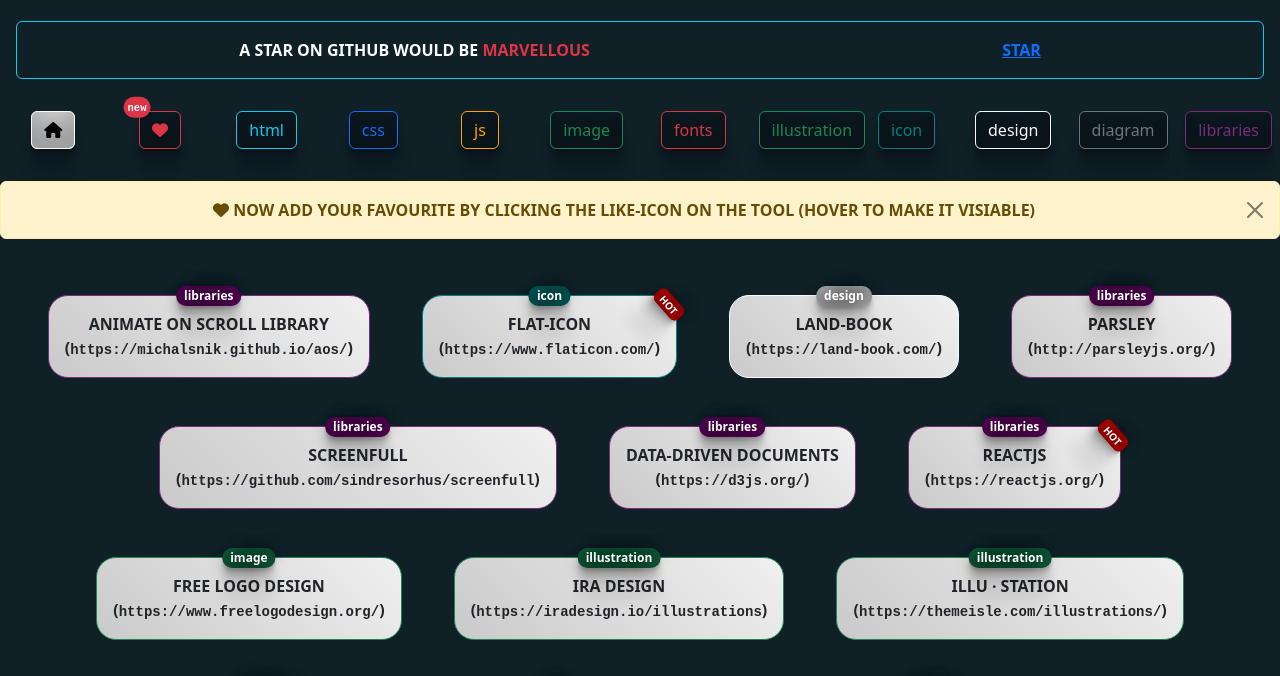
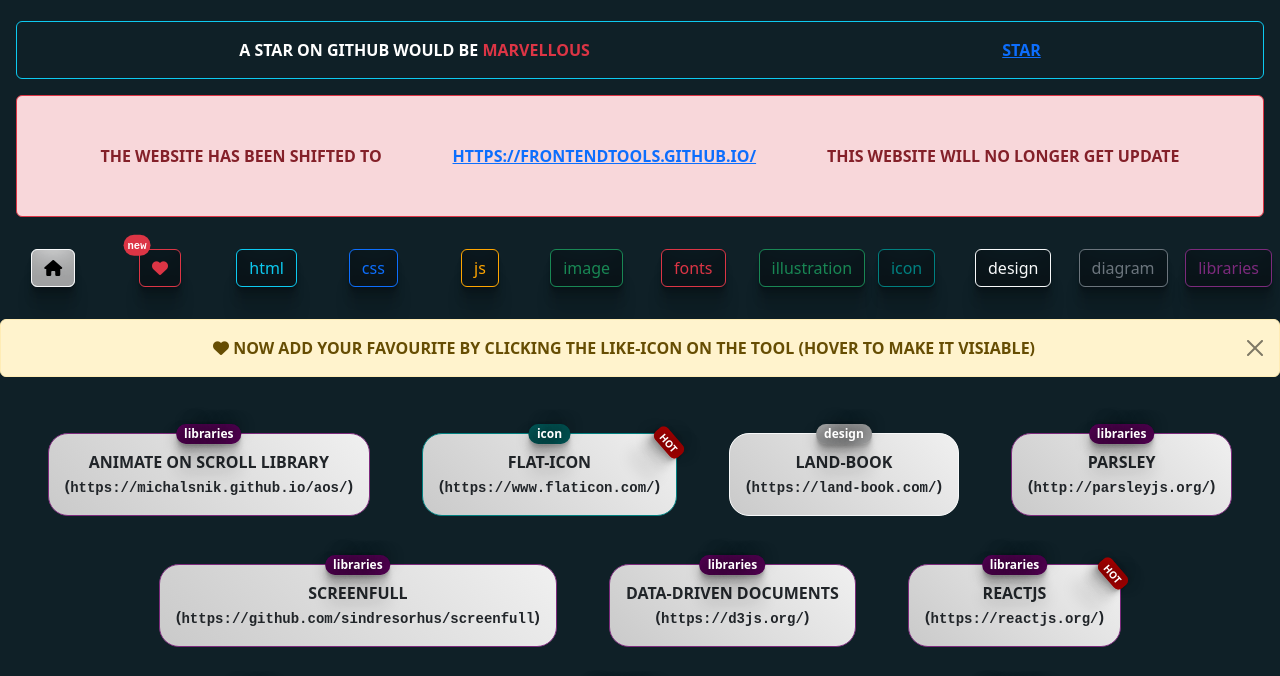
Before and after one commit to murtazajoo/tools, a plain HTML site: page index.html in a window 1280 px wide. Shown: the part 75-751 px from the top of the page. Drawn offline with nearby package versions, Linux system fonts and the light colour scheme.

Commit message:
no more updates

```diff
--- a/index.html
+++ b/index.html
@@ -75,6 +75,16 @@
       >
     </div>
     <main>
+      <div
+        class="alert border p-5 alert-danger border-danger m-3 align-items-center d-flex justify-content-around"
+        role="alert"
+      >
+        The website has been shifted to
+        <a href="https://frontendtools.github.io/"
+          >https://frontendtools.github.io/</a
+        >
+        This Website will no longer get update
+      </div>
       <div class="container-fluid my-4">
         <div class="row" id="filters">
           <p class="m-2 mx-auto col-lg-1 col-md-4 col-6 text-center">
```
